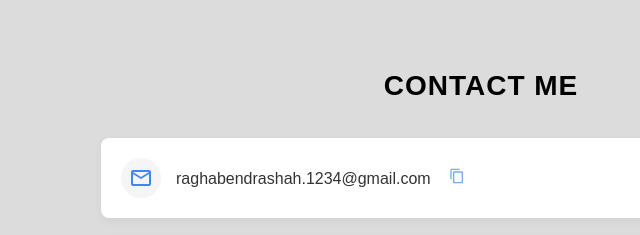
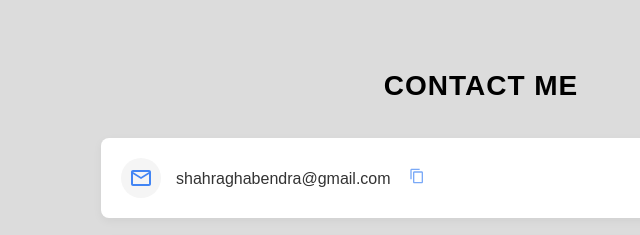
Before and after one commit to ragbendra/R.K.Shah_DataAnalystPortfolio, a website with bundled scripts: page index.html in a window 1280 px wide. Shown: the part 3480-3715 px from the top of the page, 159-799 px from the left. Built offline with nearby package versions, Linux system fonts and the light colour scheme; files whose address does not match are found by name; a web font is replaced by a local one.

Commit message:
Email Update

```diff
--- a/index.html
+++ b/index.html
@@ -794,14 +794,14 @@
           <h1 class="contact-heading">CONTACT ME</h1>
 
           <div class="contact-grid">
-              <a href="mailto:raghabendrashah.1234@gmail.com" class="contact-card">
+              <a href="mailto:shahraghabendra@gmail.com" class="contact-card">
                   <div class="icon">
                       <!-- Email Icon -->
                       <svg xmlns="http://www.w3.org/2000/svg" width="24" height="24" viewBox="0 0 24 24" fill="#4285F4">
                           <path d="M22 6c0-1.1-.9-2-2-2H4c-1.1 0-2 .9-2 2v12c0 1.1.9 2 2 2h16c1.1 0 2-.9 2-2V6zm-2 0l-8 5-8-5h16zm0 12H4V8l8 5 8-5v10z"/>
                       </svg>
                   </div>
-                  <div class="contact-text">raghabendrashah.1234@gmail.com</div>
+                  <div class="contact-text">shahraghabendra@gmail.com</div>
               </a>
 
               <a href="https://linkedin.com/in/raghabendrakumarshah" class="contact-card">
```
